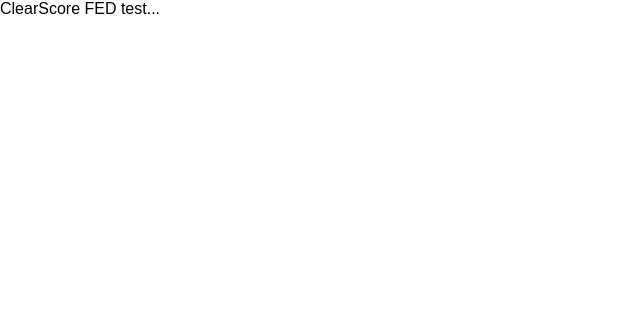
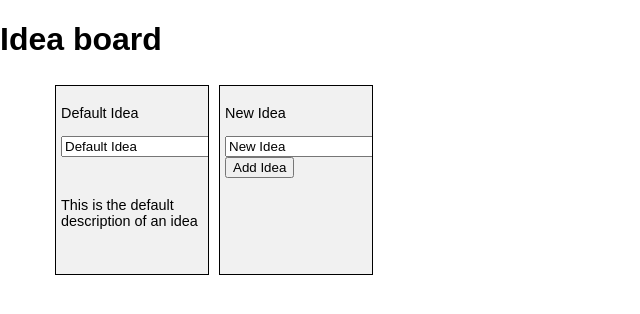
Before and after one commit to ClearScore/tech-screen, a React (Create React App) app in the folder idea-board/: page / in a window 1280 px wide. Shown: the top 314 px of the page, without its empty margins (0-640 px from the left). Built offline with nearby package versions, Linux system fonts and the light colour scheme.

Commit message:
Add ideas components

```diff
--- a/idea-board/src/App.js
+++ b/idea-board/src/App.js
@@ -1,12 +1,11 @@
 import React, { Component } from 'react';
 import './App.css';
+import IdeaBoard from './components/IdeaBoard';
 
 export default class App extends Component {
     render() {
         return (
-            <div>
-                ClearScore FED test...
-            </div>
+            <IdeaBoard></IdeaBoard>
         );
     }
 }
--- /dev/null
+++ b/idea-board/src/components/IdeaBoard.jsx
@@ -0,0 +1,82 @@
+import React from 'react';
+import {IdeaCell} from './IdeaCell';
+import './ideaBoard.css';
+export class IdeaBoard extends React.Component {
+  constructor (props) {
+      super(props);
+      this.state = {
+        ideas: [
+          {
+            title: 'Default Idea',
+            description: 'This is the default description of an idea',
+            createdDate: new Date().toString,
+            updatedDate: ''
+          },
+        ],
+        newIdea: {
+          title: 'New Idea',
+          description: '',
+          createdDate: '',
+          updatedDate: ''
+        }
+      }
+      this.updateTitle = this.updateTitle.bind(this);
+      this.updateNewIdeaTitle = this.updateNewIdeaTitle.bind(this);
+      this.submitNewIdea = this.submitNewIdea.bind(this);
+  }
+  updateTitle (idea, newTitle) {
+    let allIdeas = this.state.ideas;
+    let ideaToUpdate = allIdeas.find(ideaToFind => ideaToFind === idea);
+    if (ideaToUpdate) {
+      ideaToUpdate.title = newTitle;
+      this.setState({ideas: allIdeas});
+    }
+  };
+  updateNewIdeaTitle (event) {
+    event.persist();
+    this.setState(previousState => ({
+      newIdea: {...previousState.newIdea, title: event.target.value}
+    }));
+  };
+  submitNewIdea () {
+    let ideaToAdd = this.state.newIdea;
+    this.setState(previousState => ({
+      ideas: [...previousState.ideas, ideaToAdd],
+      newIdea: {
+        title: 'New Idea',
+        description: '',
+        createdDate: '',
+        updatedDate: ''
+      }
+    }));
+  };
+  render () {
+    let state = this.state;
+    return (
+      <div className="idea-board-container">
+        <h1>Idea board</h1>
+        <div className="idea-board-ideas-container">
+          {state.ideas.length > 0 &&
+            state.ideas.map((idea, key) => (
+              <IdeaCell key={key}
+                idea={idea}
+                updateTitle={this.updateTitle}
+                // editIdea={this.editIdea}
+              />
+            ))
+          }
+          <IdeaCell key={state.ideas.length}
+            idea={state.newIdea}
+            updateNewIdeaTitle={this.updateNewIdeaTitle}
+            isNewIdea={true}
+            newIdea={state.newIdea}
+            submitNewIdea={this.submitNewIdea}
+            // editIdea={this.editIdea}
+          />
+        </div>
+      </div>
+    );
+  }
+}
+
+export default IdeaBoard;
--- /dev/null
+++ b/idea-board/src/components/IdeaCell.jsx
@@ -0,0 +1,41 @@
+import React from 'react';
+export class IdeaCell extends React.Component {
+  constructor (props) {
+      super(props);
+      this.editTitle = this.editTitle.bind(this);
+  }
+  editTitle (event) {
+    this.props.updateTitle(this.props.idea, event.target.value)
+  };
+  render () {
+    let state = this.state;
+    let props = this.props;
+    return (
+      <div className="idea-cell-container">
+        {!props.isNewIdea && <div className="idea-cell-title" onClick={this.editTitle}>
+          <p>{props.idea.title}</p>
+          <input
+            type="text"
+            value={props.idea.title}
+            onChange={eve => this.editTitle(eve)}/>
+        </div>}
+
+        {props.isNewIdea && <div className="idea-cell-title">
+          <p>{props.newIdea.title}</p>
+          <input
+            type="text"
+            value={props.newIdea.title}
+            onChange={eve => this.props.updateNewIdeaTitle(eve)}/>
+          <button onClick={props.submitNewIdea}>Add Idea</button>
+        </div>}
+        <div className="idea-cell-description">
+          {props.idea.description}
+        </div>
+        <div className="idea-cell-creation-date">
+          {props.idea.createdDate}
+        </div>
+      </div>
+    )
+  }
+}
+export default IdeaCell;
--- /dev/null
+++ b/idea-board/src/components/ideaBoard.css
@@ -0,0 +1,24 @@
+.idea-board-ideas-container {
+  display: grid;
+  max-width: 1180px;
+  grid-template-columns: repeat(auto-fill, minmax(130px,164px));
+  grid-auto-rows: 200px;
+  grid-auto-flow: dense;
+  margin: 0 auto;
+}
+.idea-cell-container {
+  grid-row-start: auto;
+  grid-column-start: auto;
+  grid-column-end: span 1;
+  grid-row-end: span 1;
+  background: #f1f1f1;
+  font-size: 0.9rem;
+  padding: 5px;
+  margin: 5px;
+  border: solid 1px black;
+  overflow: hidden;
+  min-height: 100px;
+  display: flex;
+  flex-direction: column;
+  justify-content: space-between;
+}
```
Also changed, not shown: 1 other file (tests, documents, lock files or other folders).
